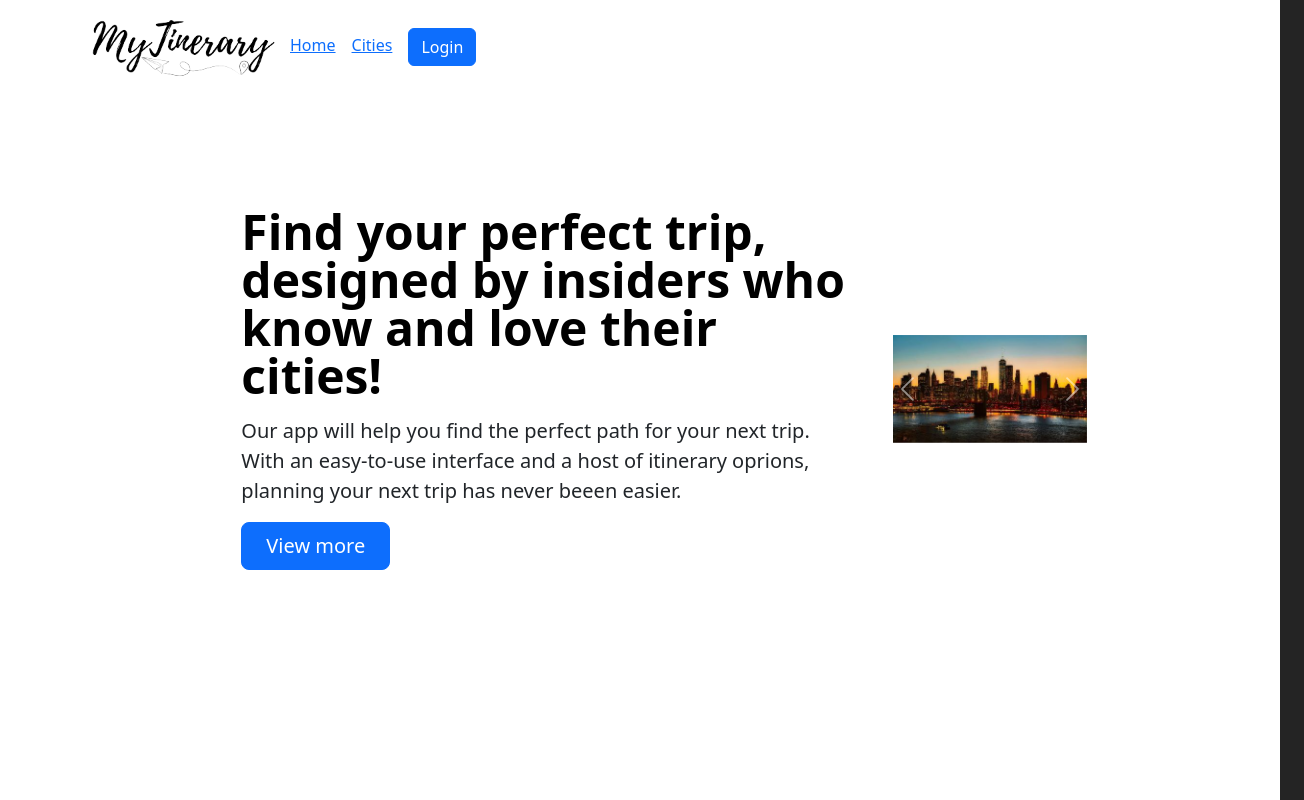
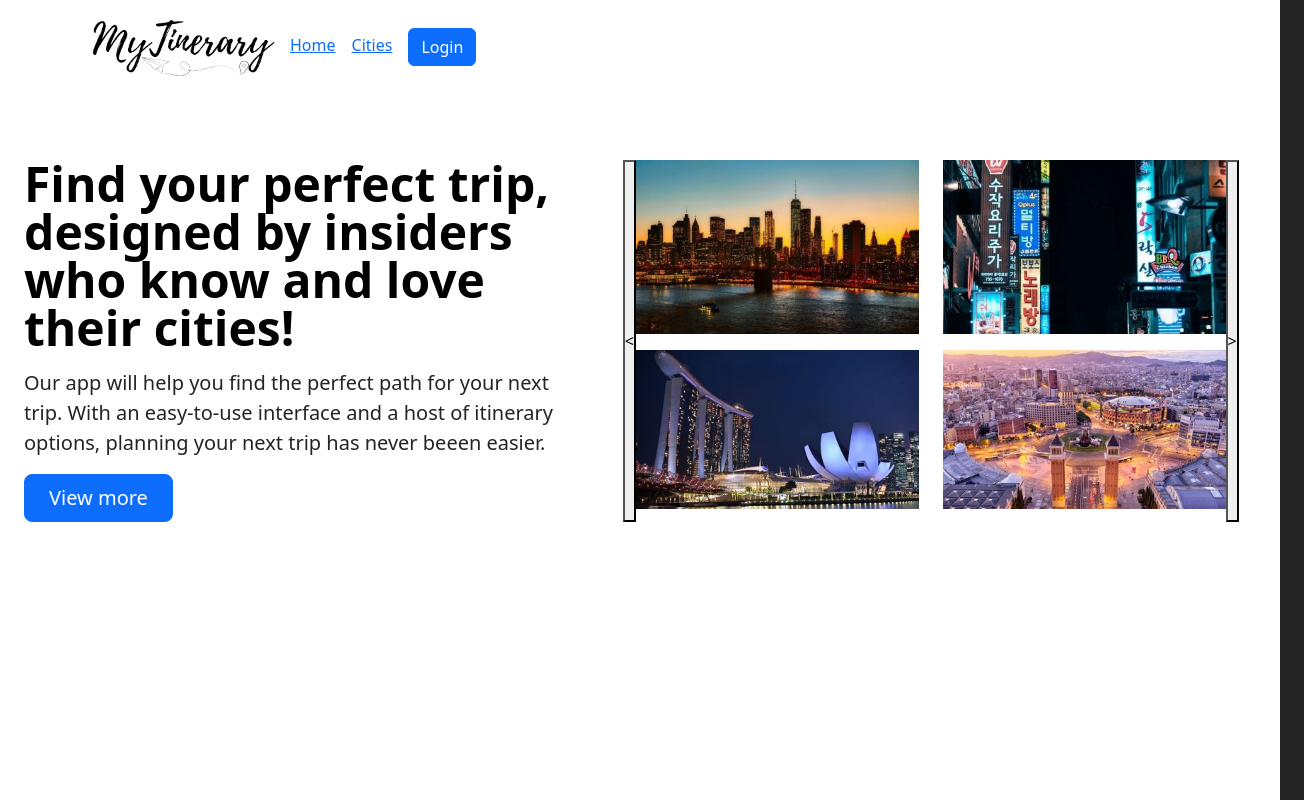
Before and after one commit to LuuGolis/MyTinerary, a React (Vite) app: page / in a window 1280 px wide. Shown: the top 800 px of the page, 1304 px wide, since content can reach past the window. Built offline with nearby package versions, Linux system fonts and the light colour scheme.

Commit message:
Fix carousel

```diff
--- a/src/App.css
+++ b/src/App.css
@@ -11,9 +11,9 @@
 }
 
 .app-main{
-  height:7
+  height:70vh;
 }
 
 .app-footer{
-  height:10vh
+  height:10vh;
 }
--- a/src/components/Carousel/Carousel.jsx
+++ b/src/components/Carousel/Carousel.jsx
@@ -1,29 +1,29 @@
 import React from 'react'
 
 function Carousel() {
+  const prev = () => {
+
+  }
+
+  const next = () => {
+
+  }
+
   return (
-    <div className='CarouselContainer "col-8 col-sm-6 col-lg-4"'>
-        <div id="carouselExampleAutoplaying" className="carousel slide" data-bs-ride="carousel">
-  <div className="carousel-inner">
-    <div className="carousel-item active">
-      <img  src="..\public\newyork.jpg" className="d-block w-100" alt="..." />
-    </div>
-    <div className="carousel-item">
-      <img src="..\public\1561977573130.jpg"  className="d-block w-100" alt="..." />
-    </div>
-    <div className="carousel-item">
-      <img src="..\public\singapore"  className="d-block w-100" alt="..." />
-    </div>
-  </div>
-  <button className="carousel-control-prev" type="button" data-bs-target="#carouselExampleAutoplaying" data-bs-slide="prev">
-    <span className="carousel-control-prev-icon" aria-hidden="true"></span>
-    <span className="visually-hidden">Previous</span>
-  </button>
-  <button className="carousel-control-next" type="button" data-bs-target="#carouselExampleAutoplaying" data-bs-slide="next">
-    <span className="carousel-control-next-icon" aria-hidden="true"></span>
-    <span className="visually-hidden">Next</span>
-  </button>
-</div>
+    <div className='carousel container d-flex inline-block col-6'>
+       <button onClick={prev}>{'<'}</button>
+
+       <div className='img-container d-inline-block'>
+       <div className='row mb-3'>
+        <img className="col-6"   src="public\newyork.jpg" alt="" />
+        <img className="col-6"   src="public\seoul.jpg" alt="" />
+        </div>
+        <div className='row'>
+        <img className="col-6" src="public\singapore.jpg" alt="" />
+        <img className="col-6" src="public\1561977573130.jpg" alt="" />
+        </div>
+       </div>
+       <button onClick={next}>{'>'}</button>
 
     </div>
   )
--- a/src/components/Carousel/carousel.css
+++ b/src/components/Carousel/carousel.css
@@ -0,0 +1,8 @@
+.carousel{
+    max-width: 1000px;
+}
+.carousel img{
+    width:100%;
+    height:100%;
+    object-fit: cover;
+}
--- a/src/pages/home/Home.jsx
+++ b/src/pages/home/Home.jsx
@@ -8,18 +8,19 @@ const Home = () => {
         <NavbarMain />
         </header>
         <main className="app-main">
-        <div className="row flex-lg-row-reverse align-items-center g-5 py-5 ms-0">
-      <div className="col-8 col-sm-6 col-lg-4">
-        <Carousel />
-      </div>
-      <div className="col-lg-6">
-        <h3 className="display-5 fw-bold text-body-emphasis lh-1 mb-3">Find your perfect trip, designed by insiders who know and love their cities!</h3>
-        <p className="lead">Our app will help you find the perfect path for your next trip. With an easy-to-use interface and a host of itinerary oprions, planning your next trip has never beeen easier.</p>
+        <div className="d-flex">
+        <div className="col-5 mx-4">
+        <h5 className="display-5 fw-bold text-body-emphasis lh-1 mb-3">Find your perfect trip, designed by insiders who know and love their cities!</h5>
+        <p className="lead">Our app will help you find the perfect path for your next trip. With an easy-to-use interface and a host of itinerary options, planning your next trip has never beeen easier.</p>
         <div className="d-grid gap-2 d-md-flex justify-content-md-start">
           <button type="button" className="btn btn-primary btn-lg px-4 me-md-2">View more</button>
 
         </div>
       </div>
+
+        <Carousel />
+
+
     </div>
         </main>
         <footer className="app-footer"></footer>
```
